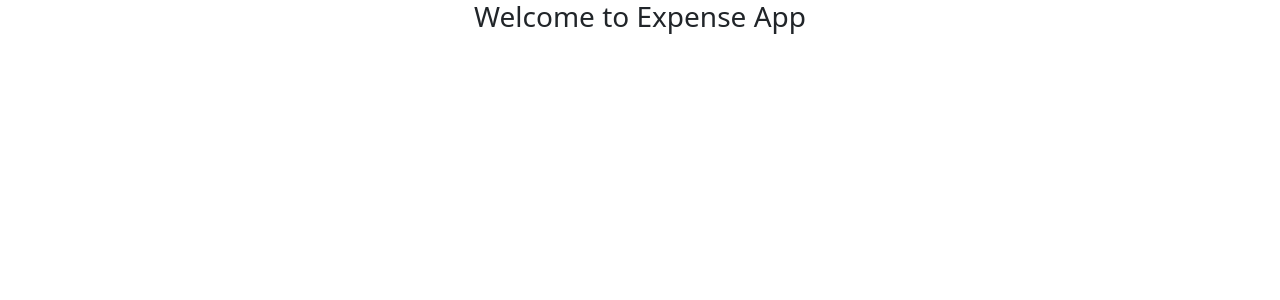
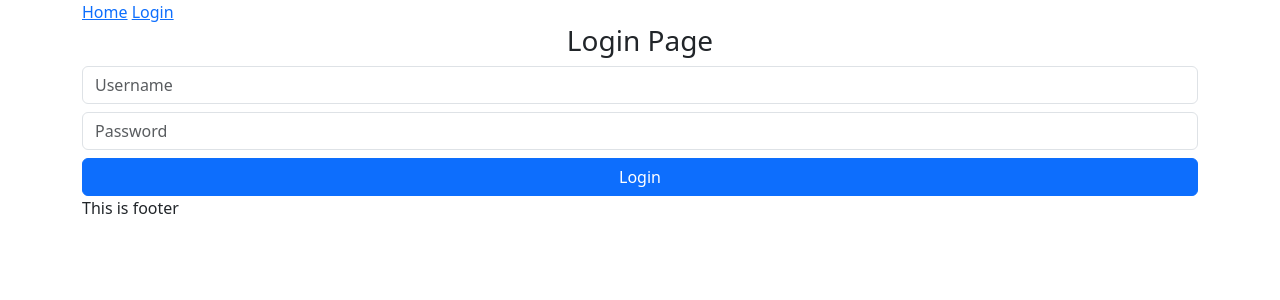
Before and after one commit to GopalVashishta/expense-react-client, a React (Vite) app: page /login in a window 1280 px wide. Shown: the top 300 px of the page. Built offline with nearby package versions, Linux system fonts and the light colour scheme.

Commit message:
added appLayout with header+footer

```diff
--- a/src/App.jsx
+++ b/src/App.jsx
@@ -1,12 +1,21 @@
 import {Route, Routes} from 'react-router-dom';
 import Home from './pages/Home.jsx';
 import Login from './pages/Login.jsx';
+import AppLayout from './components/AppLayout.jsx';
 
 function App(){
   return (
     <Routes>
-      <Route path="/" element={<Home />} />
-      <Route path="/login" element={<Login />} />
+      <Route path="/" element={
+        <AppLayout>
+          <Home />
+        </AppLayout>
+      } />
+      <Route path="/login" element={
+        <AppLayout>
+          <Login />
+        </AppLayout>
+      } />
     </Routes>
   );
 }
--- /dev/null
+++ b/src/components/AppLayout.jsx
@@ -0,0 +1,13 @@
+import Header from "./Header";
+import Footer from "./Footer";
+// it will reander header at top , footer at boottom and render the body in b/w
+function AppLayout({ children }){
+    return (
+        <>
+            <Header />
+            {children}
+            <Footer />
+        </>
+    );
+}
+export default AppLayout;
--- /dev/null
+++ b/src/components/Footer.jsx
@@ -0,0 +1,8 @@
+function Footer(){
+    return (
+        <div className="container">
+            This is footer
+        </div>
+    );
+}
+export default Footer;
--- /dev/null
+++ b/src/components/Header.jsx
@@ -0,0 +1,12 @@
+import { Link } from "react-router-dom";
+
+function Header(){
+
+    return (
+        <div className="container">
+            <Link to='/'>Home</Link> {/* used anchor tag the page will refrsh */}
+            <Link to='/login'>Login</Link>
+        </div>
+    );
+}
+export default Header;
--- a/src/pages/Home.jsx
+++ b/src/pages/Home.jsx
@@ -1,8 +1,7 @@
-import 'bootstrap/dist/css/bootstrap.min.css';
 function Home(){
     return (
         <div className="container">
-            <h2 className="text-center">Home Page</h2>
+            <h2 className="text-center">Welcome to Expense App</h2>
         </div>
     );
 }
--- a/src/pages/Login.jsx
+++ b/src/pages/Login.jsx
@@ -1,8 +1,10 @@
-import 'bootstrap/dist/css/bootstrap.min.css';
 function Login(){
     return (
         <div className="container">
-            <h3 className="text-center">Welcome to Expense App</h3>
+            <h3 className="text-center">Login Page</h3>
+            <input type="text" placeholder="Username" className="form-control mb-2" />
+            <input type="password" placeholder="Password" className="form-control mb-2" />
+            <button className="btn btn-primary w-100">Login</button>
         </div>
     );
 }
```
